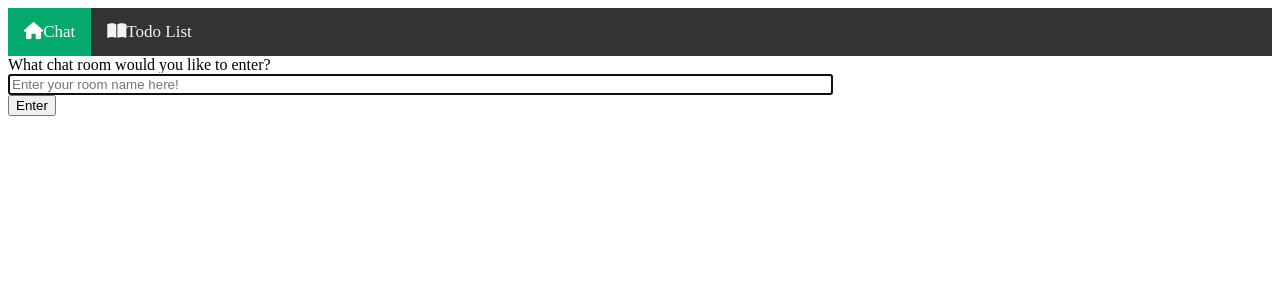
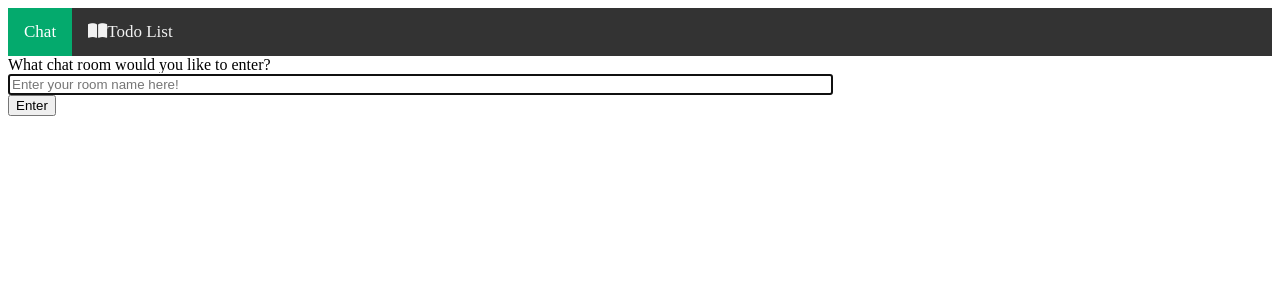
Before and after one commit to JustineLe/chat_app, a Django app: page /chat/ in a window 1280 px wide. Shown: the top 300 px of the page. Run offline with Django 4.2, Linux system fonts and the light colour scheme; some libraries are stand-ins or nearby versions.

Commit message:
fix_icon_navbar

```diff
--- a/templates/base.html
+++ b/templates/base.html
@@ -10,7 +10,7 @@
 </head>
 <body>
     <div class="topnav" id="myTopnav">
-        <a href="/chat/" class="active"><i class="fa-solid fa-house"></i>Chat</a>
+        <a href="/chat/" class="active"><i class="fa-solid fa-comment-dot"></i>Chat</a>
         <a href="/todo/"><i class="fa-solid fa-book-open"></i>Todo List</a>
         <a href="javascript:void(0);" class="icon" onclick="myFunction()">
             <i class="fa fa-bars"></i>
```
